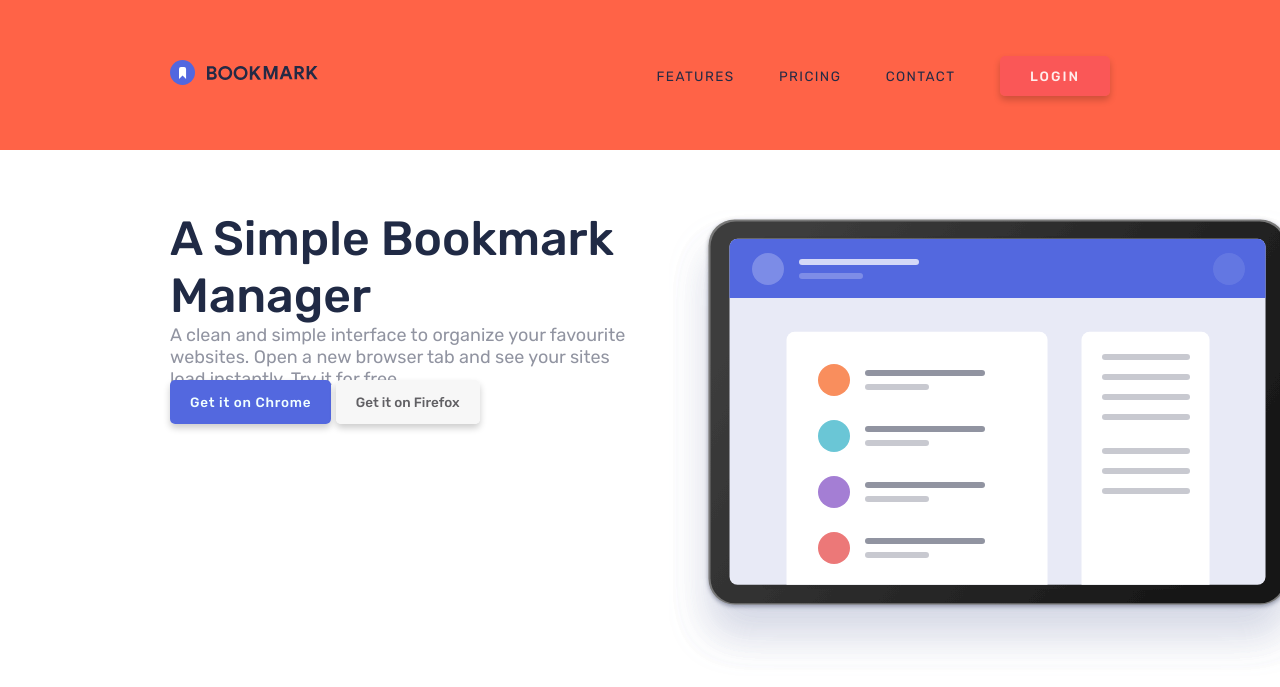
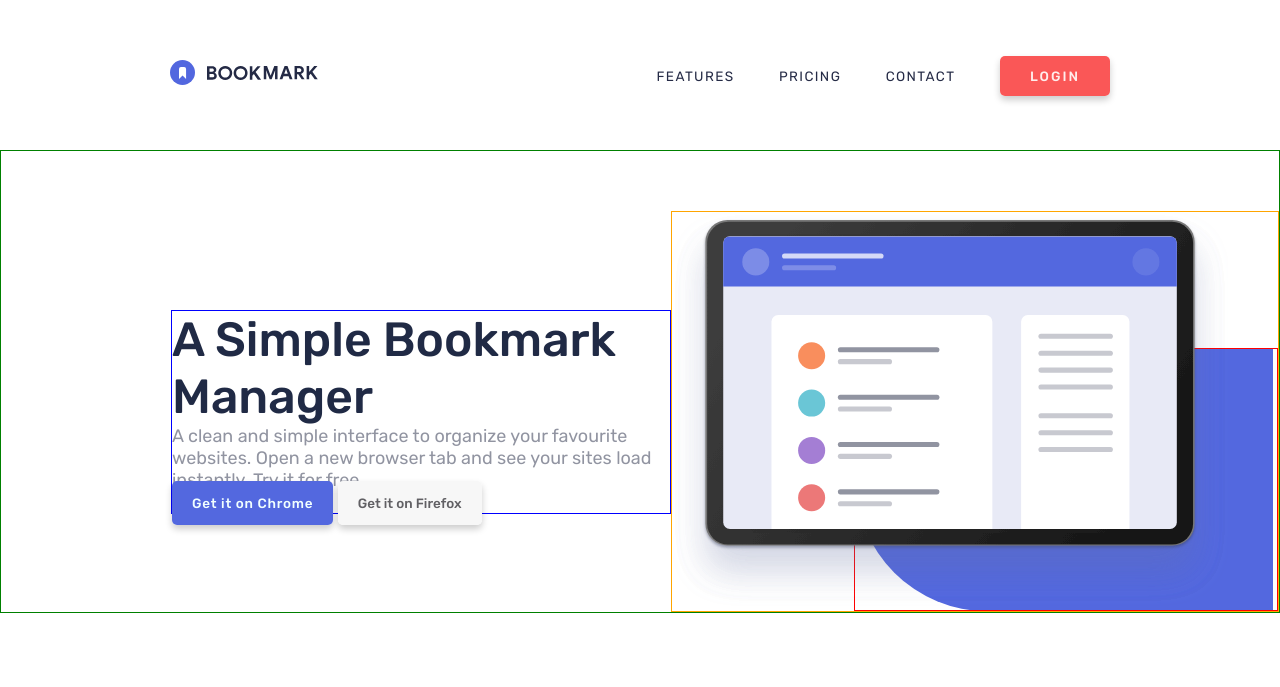
Before and after one commit to jaredschiller/bookmark-landing-page, a PHP site: page / in a window 1280 px wide; the page is wider, and only the part inside the window is pictured. Shown: the top 687 px of that part. Run offline with PHP 8.4, Linux system fonts and the light colour scheme.

Commit message:
working on decoration

```diff
--- a/css/style.css
+++ b/css/style.css
@@ -64,6 +64,62 @@ body {
 .btn--taller {
   padding: 1.4rem 2rem; }
 
+.header {
+  max-width: 1440px;
+  margin: 0 auto;
+  padding-left: 17rem;
+  padding-right: 17rem;
+  display: flex;
+  flex-direction: row;
+  justify-content: space-between;
+  align-items: center;
+  padding-top: 6rem;
+  padding-right: 0;
+  border: 1px solid green; }
+  .header__text-box {
+    max-width: 50rem;
+    border: 1px solid blue; }
+  .header__image-box {
+    position: relative;
+    z-index: 1;
+    padding-right: 5rem;
+    border: 1px solid orange; }
+  .header__image {
+    position: relative;
+    width: 100%; }
+  .header__decoration-box {
+    position: absolute;
+    bottom: 0;
+    right: 0;
+    z-index: -1;
+    width: 70%;
+    height: 66%;
+    border: 1px solid red; }
+  .header__decoration-circle-container {
+    height: 100%;
+    width: 62.813959%; }
+  .header__decoration-circle {
+    background-color: #5368df;
+    clip-path: circle(50% at 50% 50%);
+    height: 100%; }
+  .header__decoration-rectangle {
+    position: absolute;
+    right: 0;
+    top: 0;
+    background-color: #5368df;
+    height: 100%;
+    width: 66.3%;
+    transform: translateX(-0.4rem); }
+
+.background-container--clear {
+  background-color: transparent; }
+
+.background-container--blue {
+  background-color: #5368df; }
+
+.background-container--dark-blue {
+  background-color: #252b46; }
+
 .navigation {
   max-width: 1440px;
   margin: 0 auto;
@@ -72,8 +128,7 @@ body {
   display: flex;
   align-items: center;
   padding-top: 6rem;
-  padding-bottom: 6rem;
-  background-color: tomato; }
+  padding-bottom: 6rem; }
   .navigation--top {
     justify-content: space-between; }
   .navigation__item {
@@ -87,24 +142,3 @@ body {
     text-decoration: none;
     text-transform: uppercase;
     color: #252b46; }
-
-.background-container--clear {
-  background-color: transparent; }
-
-.background-container--blue {
-  background-color: #5368df; }
-
-.background-container--dark-blue {
-  background-color: #252b46; }
-
-.header {
-  max-width: 1440px;
-  margin: 0 auto;
-  padding-left: 17rem;
-  padding-right: 17rem;
-  display: flex;
-  flex-direction: row;
-  padding-top: 6rem; }
-  .header__image-box {
-    width: 49%;
-    transform: translateX(2rem); }
--- a/index.html
+++ b/index.html
@@ -47,12 +47,20 @@
       </div>
 
       <div class="header__image-box">
-        <img src="images/illustration-hero.svg" alt="A illustration of a computer or device screen with some elements on it">
+        <img class="header__image" src="images/illustration-hero.svg" alt="An illustration of a computer or device screen with some elements on it">
+
+        <div class="header__decoration-box">
+          <div class="header__decoration-circle-container">
+            <div class="header__decoration-circle"></div>
+          </div>
+          <div class="header__decoration-rectangle"></div>
+        </div>
+
+
+
       </div>
 
     </header>
-
-    <div class="background-decoration"></div>
 
   </div><!--End header's .background-container-->
 
--- a/sass/layout/_header.scss
+++ b/sass/layout/_header.scss
@@ -0,0 +1,67 @@
+.header {
+  @include max-width-content;
+  display: flex;
+  flex-direction: row;
+  justify-content: space-between;
+  align-items: center;
+  padding-top: 6rem;
+  // background-color: lightblue;
+  padding-right: 0;
+
+  border: 1px solid green;
+
+  &__text-box {
+    max-width: 50rem;
+    border: 1px solid blue;
+  }
+
+  &__paragraph {
+
+  }
+
+  &__image-box {
+    position: relative;
+    z-index: 1;
+    padding-right: 5rem;
+
+    border: 1px solid orange;
+
+  }
+
+  &__image {
+    position: relative;
+    width: 100%;
+  }
+
+  &__decoration-box {
+    position: absolute;
+    bottom: 0;
+    right: 0;
+    z-index: -1;
+    width: 70%;
+    height: 66%;
+
+    border: 1px solid red;
+  }
+
+  &__decoration-circle-container {
+    height: 100%;
+    width: 62.813959%; //parent container height / width
+  }
+
+  &__decoration-circle {
+    background-color: $primary-soft-blue;
+    clip-path: circle(50% at 50% 50%);
+    height: 100%;
+  }
+
+  &__decoration-rectangle {
+    position: absolute;
+    right: 0;
+    top: 0;
+    background-color: $primary-soft-blue;
+    height: 100%;
+    width: 66.3%;
+    transform: translateX(-.4rem);
+  }
+}
--- /dev/null
+++ b/sass/layout/_main-layout.scss
@@ -0,0 +1,14 @@
+.background-container {
+
+  &--clear {
+    background-color: transparent;
+  }
+
+  &--blue {
+    background-color: $primary-soft-blue;
+  }
+
+  &--dark-blue {
+    background-color: $very-dark-blue;
+  }
+}
--- a/sass/layout/_navigation.scss
+++ b/sass/layout/_navigation.scss
@@ -4,7 +4,7 @@
   align-items: center;
   padding-top: 6rem;
   padding-bottom: 6rem;
-  background-color: tomato;
+  // background-color: tomato;
 
   &--top {
     justify-content: space-between;
--- a/sass/main.scss
+++ b/sass/main.scss
@@ -7,5 +7,6 @@
 @import 'components/button';
 @import 'layout/footer';
 @import 'layout/header';
+@import 'layout/main-layout';
 @import 'layout/navigation';
 @import 'pages/home';
--- a/sass/pages/_home.scss
+++ /dev/null
@@ -1,37 +0,0 @@
-.background-container {
-
-  &--clear {
-    background-color: transparent;
-  }
-
-  &--blue {
-    background-color: $primary-soft-blue;
-  }
-
-  &--dark-blue {
-    background-color: $very-dark-blue;
-  }
-}
-
-.header {
-  @include max-width-content;
-  display: flex;
-  flex-direction: row;
-  padding-top: 6rem;
-
-
-  &__text-box {
-
-  }
-
-  &__paragraph {
-
-  }
-
-  &__image-box {
-    width: 49%;
-    transform: translateX(2rem);
-
-  }
-
-}
```
